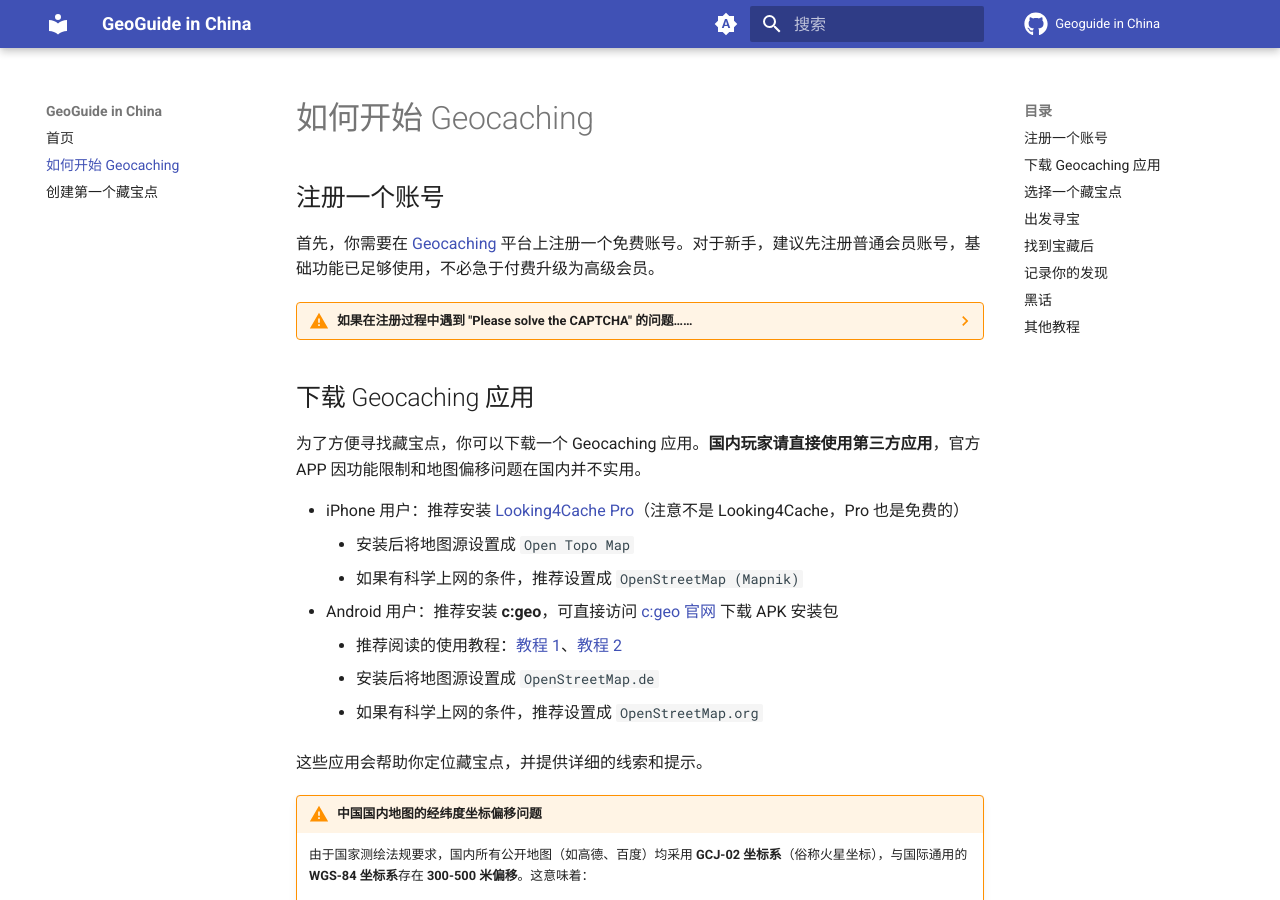
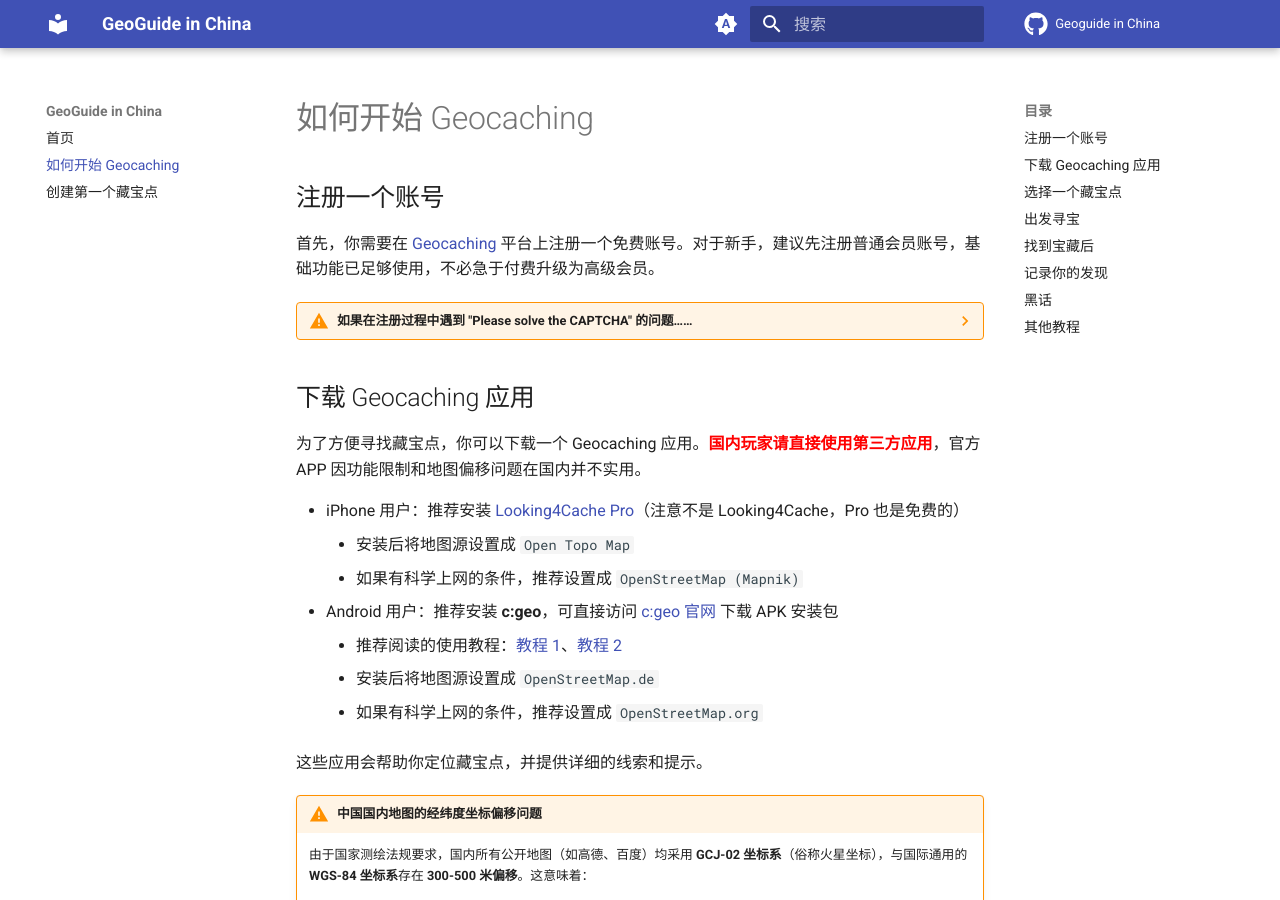
Before and after one commit to Konano/geoguide-in-china, an MkDocs documentation site: the page built from docs/getting-started.md, in a window 1280 px wide and 900 px high. Built offline with MkDocs 1.6.1 and Material for MkDocs 9.7.7, drawn with Linux system fonts in a browser that asks for light colours; comment, search, counter and statistics services are not loaded.

Commit message:
加了个颜色

```diff
--- a/docs/getting-started.md
+++ b/docs/getting-started.md
@@ -25,7 +25,7 @@
 
 ## 下载 Geocaching 应用
 
-为了方便寻找藏宝点，你可以下载一个 Geocaching 应用。**国内玩家请直接使用第三方应用**，官方 APP 因功能限制和地图偏移问题在国内并不实用。
+为了方便寻找藏宝点，你可以下载一个 Geocaching 应用。<span style="color:red">**国内玩家请直接使用第三方应用**</span>，官方 APP 因功能限制和地图偏移问题在国内并不实用。
 
 - iPhone 用户：推荐安装 [Looking4Cache Pro](https://www.geocaching.cn/2017/12/l4c-an-ios-geocaching-app-by-magic-snake/)（注意不是 Looking4Cache，Pro 也是免费的）
     - 安装后将地图源设置成 `Open Topo Map`
```
